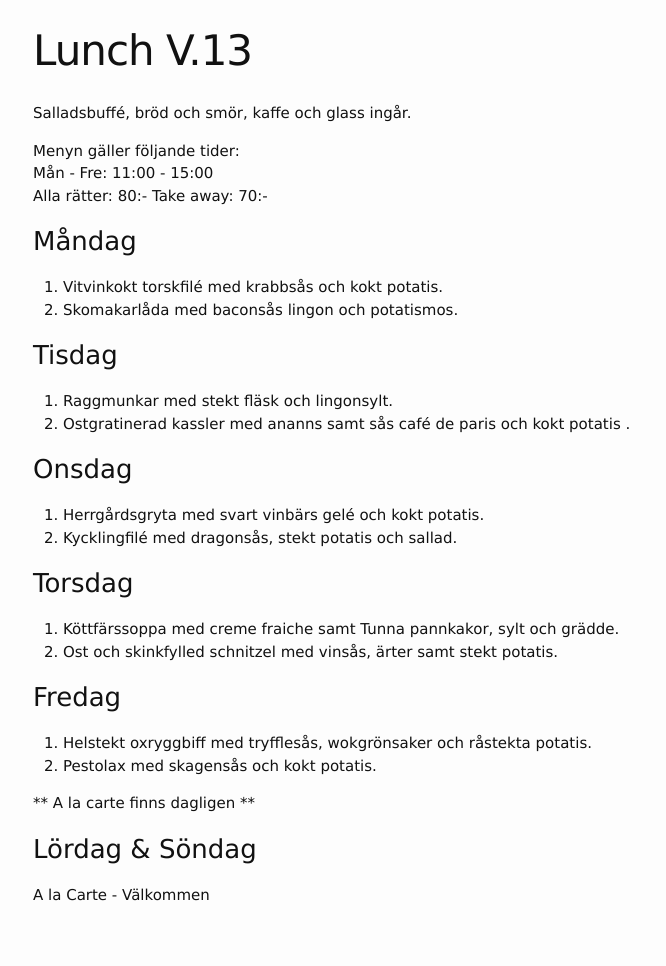
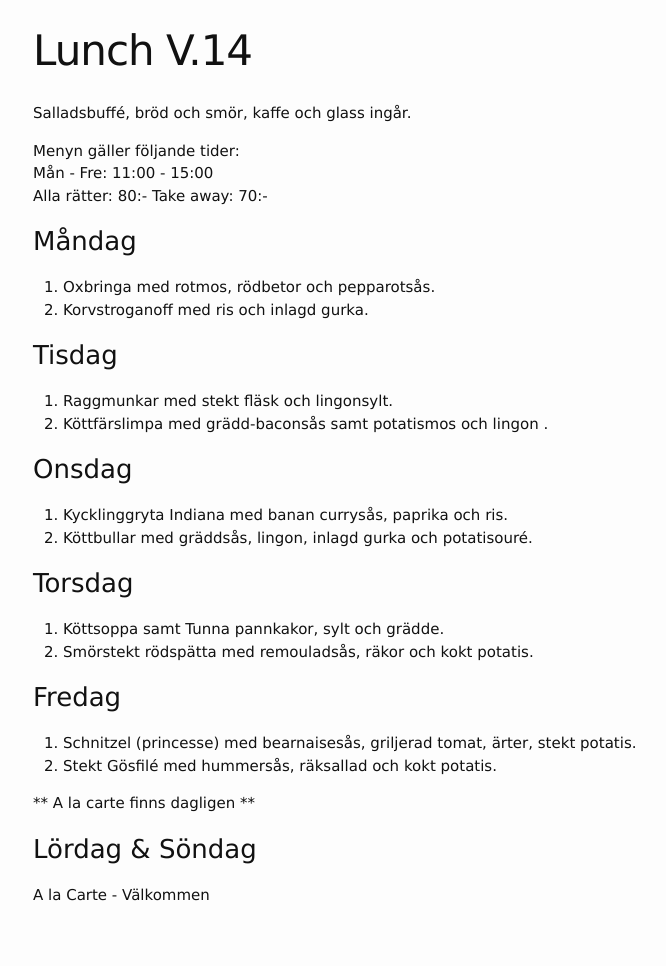
Before and after one commit to FarInn62/farinn62.github.io, a Jekyll site: the page built from lunch.md, in a window 1280 px wide. Shown: the whole page, without its empty margins (237-903 px from the left). Built offline with Jekyll 4.4.1, drawn with Linux system fonts in a browser that asks for light colours.

Commit message:
Update lunch.md

```diff
--- a/lunch.md
+++ b/lunch.md
@@ -1,6 +1,6 @@
 ---
 layout: foodmenu
-title: Lunch V.13
+title: Lunch V.14
 permalink: /lunch/
 published: true
 ---
@@ -12,29 +12,29 @@ Alla rätter: 80:- Take away: 70:-
 
 ### Måndag
 
-1. Vitvinkokt torskfilé med krabbsås och kokt potatis.
-2. Skomakarlåda med baconsås lingon och potatismos.
+1. Oxbringa med rotmos, rödbetor och pepparotsås.
+2. Korvstroganoff med ris och inlagd gurka.
 
 ### Tisdag
 
 1. Raggmunkar med stekt fläsk och lingonsylt.
-2. Ostgratinerad kassler med ananns samt sås café de paris och kokt potatis .
+2. Köttfärslimpa med grädd-baconsås samt potatismos och lingon .
 
 
 ### Onsdag
 
-1. Herrgårdsgryta med svart vinbärs gelé och kokt potatis.
-2. Kycklingfilé med dragonsås, stekt potatis och sallad.
+1. Kycklinggryta Indiana med banan currysås, paprika och ris.
+2. Köttbullar med gräddsås, lingon, inlagd gurka och potatisouré.
 
 ### Torsdag
 
-1. Köttfärssoppa med creme fraiche samt Tunna pannkakor, sylt och grädde.
-2. Ost och skinkfylled schnitzel med vinsås, ärter samt stekt potatis.
+1. Köttsoppa samt Tunna pannkakor, sylt och grädde.
+2. Smörstekt rödspätta med remouladsås, räkor och kokt potatis.
 
 ### Fredag
 
-1. Helstekt oxryggbiff med tryfflesås, wokgrönsaker och råstekta potatis.
-2. Pestolax med skagensås och kokt potatis.
+1. Schnitzel (princesse) med bearnaisesås, griljerad tomat, ärter, stekt potatis.
+2. Stekt Gösfilé med hummersås, räksallad och kokt potatis.
 
 ** A la carte finns dagligen **
 
```
